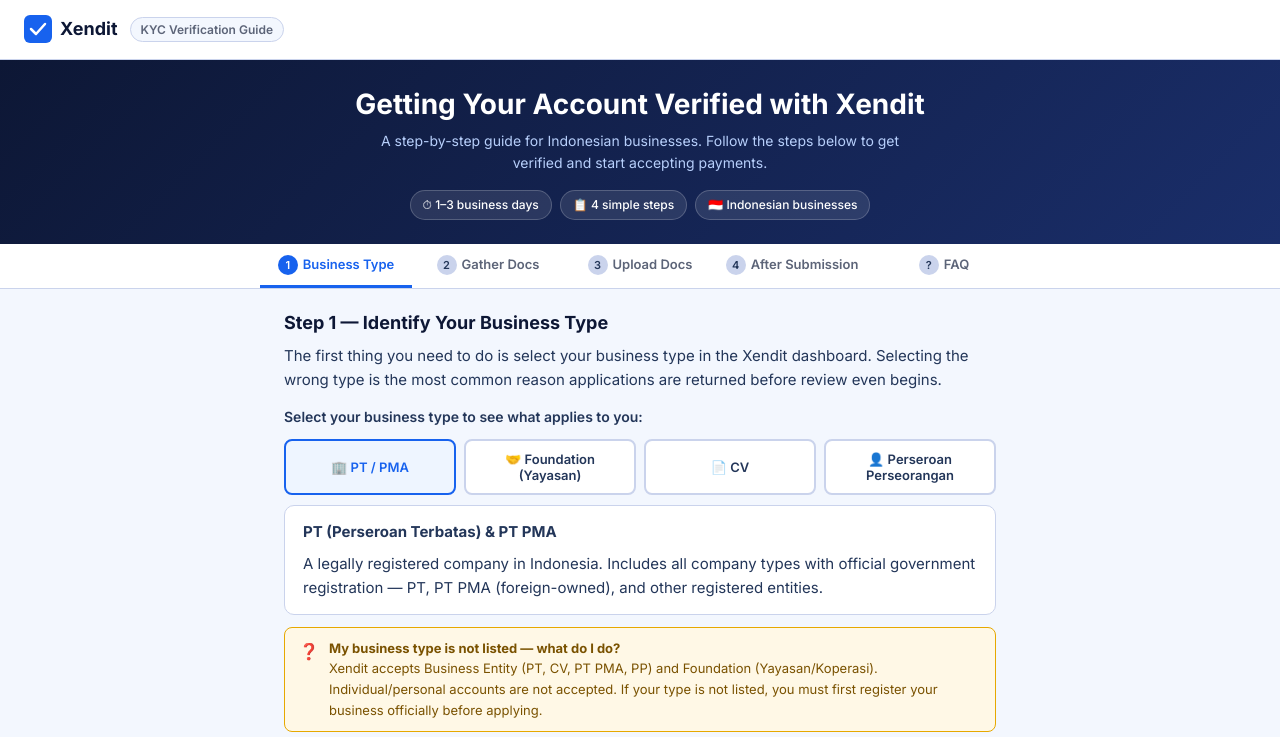
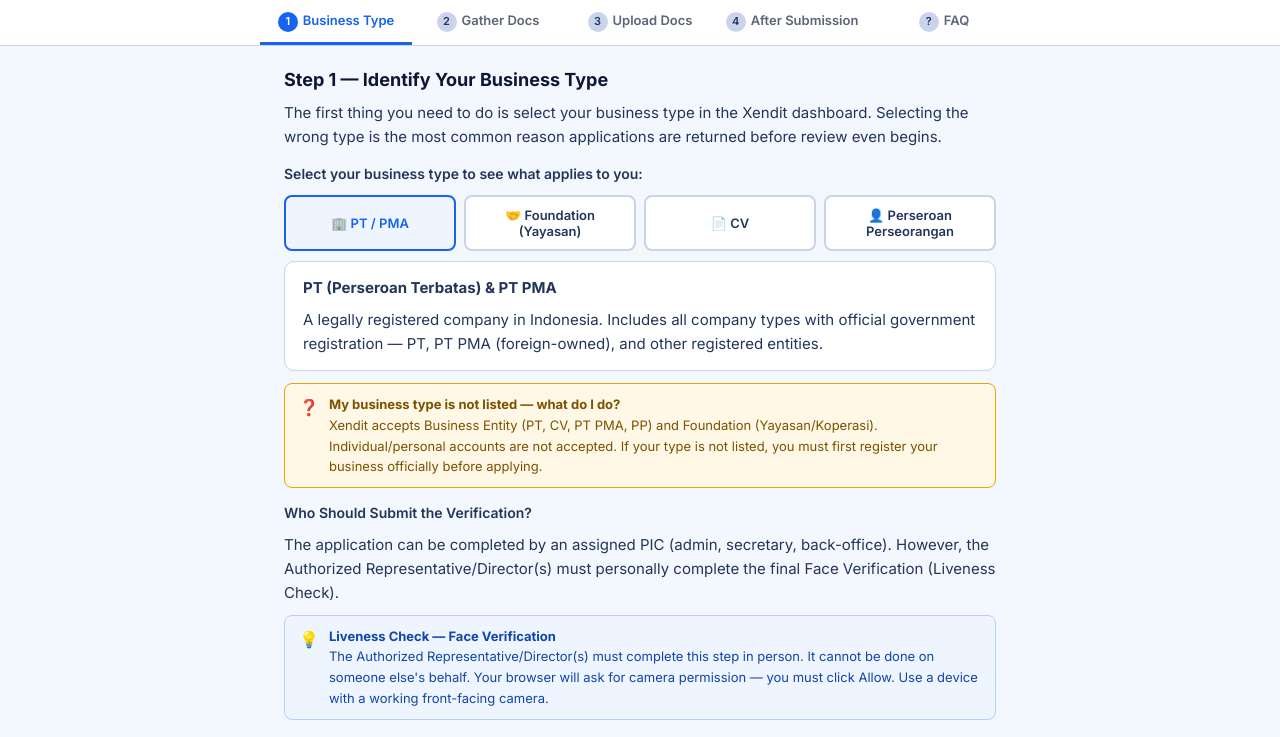
Before and after one commit to sabiqovsky/clm-kyc-guide, a plain HTML site: page index.html in a window 1280 px wide. Shown: the top 737 px of the page. Drawn offline with Linux system fonts and the light colour scheme.

Commit message:
Remove nav header and hero section

```diff
--- a/index.html
+++ b/index.html
@@ -25,18 +25,7 @@
 body{font-family:'Inter',sans-serif;background:var(--bg);color:var(--text);font-size:15px;line-height:1.6}
 a{color:var(--blue)}
 
-/* NAV */
-nav{background:var(--white);border-bottom:1px solid var(--border);padding:0 24px;display:flex;align-items:center;height:60px;position:sticky;top:0;z-index:100}
-.logo{display:flex;align-items:center;gap:8px;font-weight:700;font-size:18px;color:var(--navy);text-decoration:none}
-.logo svg{width:28px;height:28px}
-.nav-badge{margin-left:12px;font-size:12px;font-weight:600;background:var(--bg);color:var(--muted);padding:2px 10px;border-radius:20px;border:1px solid var(--border)}
 
-/* HERO */
-.hero{background:linear-gradient(135deg,var(--navy) 0%,#1A2E6A 100%);color:var(--white);padding:28px 24px 24px;text-align:center}
-.hero h1{font-size:clamp(20px,3vw,28px);font-weight:700;line-height:1.2;margin-bottom:8px}
-.hero p{font-size:14px;color:#B7CFFB;max-width:520px;margin:0 auto 16px}
-.badge-row{display:flex;justify-content:center;gap:8px;flex-wrap:wrap}
-.badge{background:rgba(255,255,255,.1);border:1px solid rgba(255,255,255,.2);border-radius:20px;padding:4px 12px;font-size:12px;font-weight:500}
 
 /* STEPPER */
 .stepper-wrap{background:var(--white);border-bottom:1px solid var(--border);padding:0 24px;overflow-x:auto}
@@ -145,23 +134,6 @@
 <body>
 
 
-<nav>
-  <a class="logo" href="#">
-    <svg viewBox="0 0 28 28" fill="none"><rect width="28" height="28" rx="6" fill="#1762EE"/><path d="M7 14l5 5 9-10" stroke="#fff" stroke-width="2.5" stroke-linecap="round" stroke-linejoin="round"/></svg>
-    Xendit
-  </a>
-  <span class="nav-badge">KYC Verification Guide</span>
-</nav>
-
-<div class="hero">
-  <h1>Getting Your Account Verified with Xendit</h1>
-  <p>A step-by-step guide for Indonesian businesses. Follow the steps below to get verified and start accepting payments.</p>
-  <div class="badge-row">
-    <span class="badge">⏱ 1–3 business days</span>
-    <span class="badge">📋 4 simple steps</span>
-    <span class="badge">🇮🇩 Indonesian businesses</span>
-  </div>
-</div>
 
 <div class="stepper-wrap">
   <div class="stepper">
```
